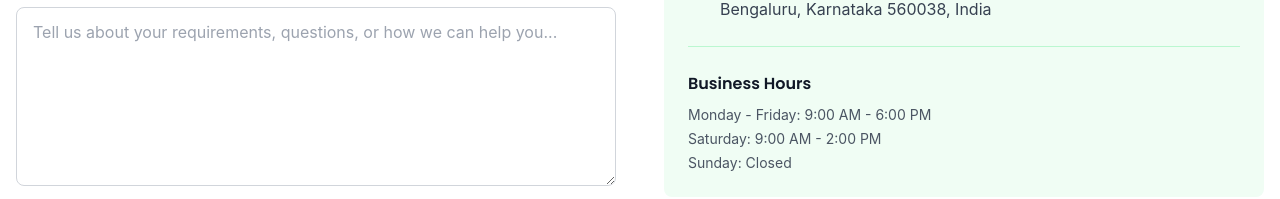
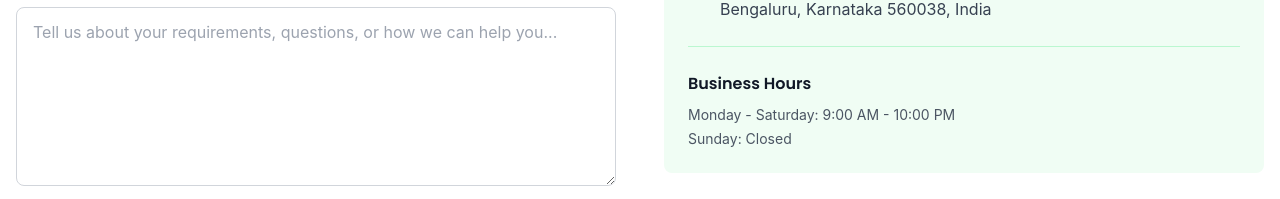
Before and after one commit to mdanouf44-cyber/JangamaJyothii, a Next.js app: page /contact in a window 1280 px wide. Shown: the part 1561-1760 px from the top of the page. Built offline with nearby package versions, Linux system fonts and the light colour scheme; no server answers.

Commit message:
Update business hours to Monday-Saturday 9 AM to 10 PM, Sunday closed

```diff
--- a/src/app/contact/page.tsx
+++ b/src/app/contact/page.tsx
@@ -106,8 +106,7 @@ const ContactPage = () => {
       icon: <Clock className="w-6 h-6" />,
       title: 'Business Hours',
       details: [
-        'Monday - Friday: 9:00 AM - 6:00 PM',
-        'Saturday: 9:00 AM - 2:00 PM',
+        'Monday - Saturday: 9:00 AM - 10:00 PM',
         'Sunday: Closed',
       ],
       action: 'View Schedule',
@@ -379,8 +378,7 @@ const ContactPage = () => {
                     Business Hours
                   </h4>
                   <div className="text-sm text-gray-600 space-y-1">
-                    <p>Monday - Friday: 9:00 AM - 6:00 PM</p>
-                    <p>Saturday: 9:00 AM - 2:00 PM</p>
+                    <p>Monday - Saturday: 9:00 AM - 10:00 PM</p>
                     <p>Sunday: Closed</p>
                   </div>
                 </div>
```
